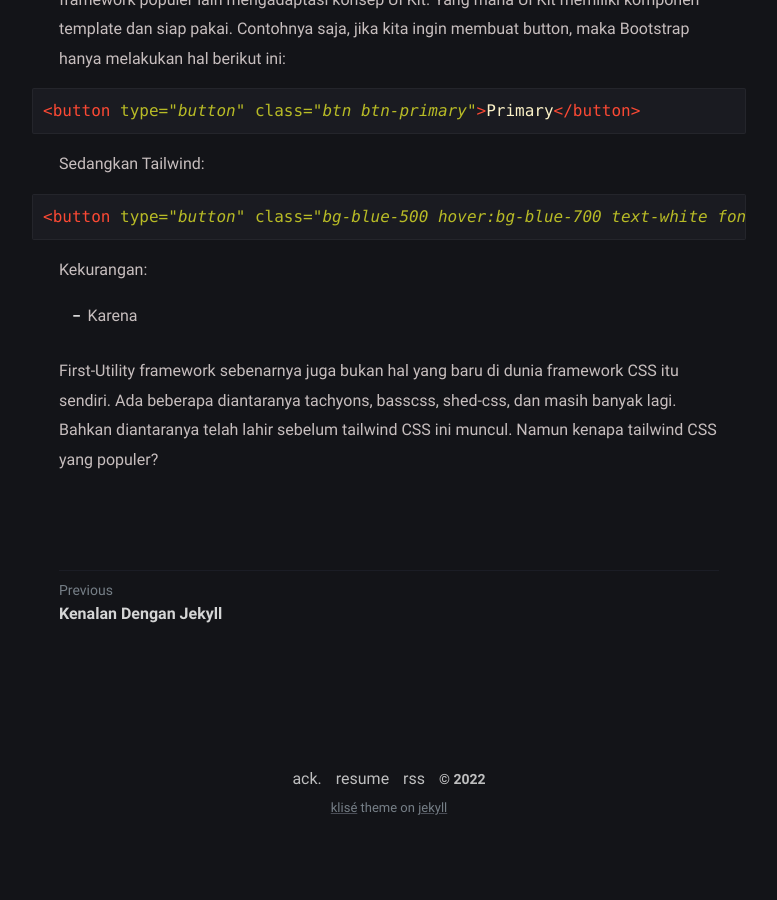
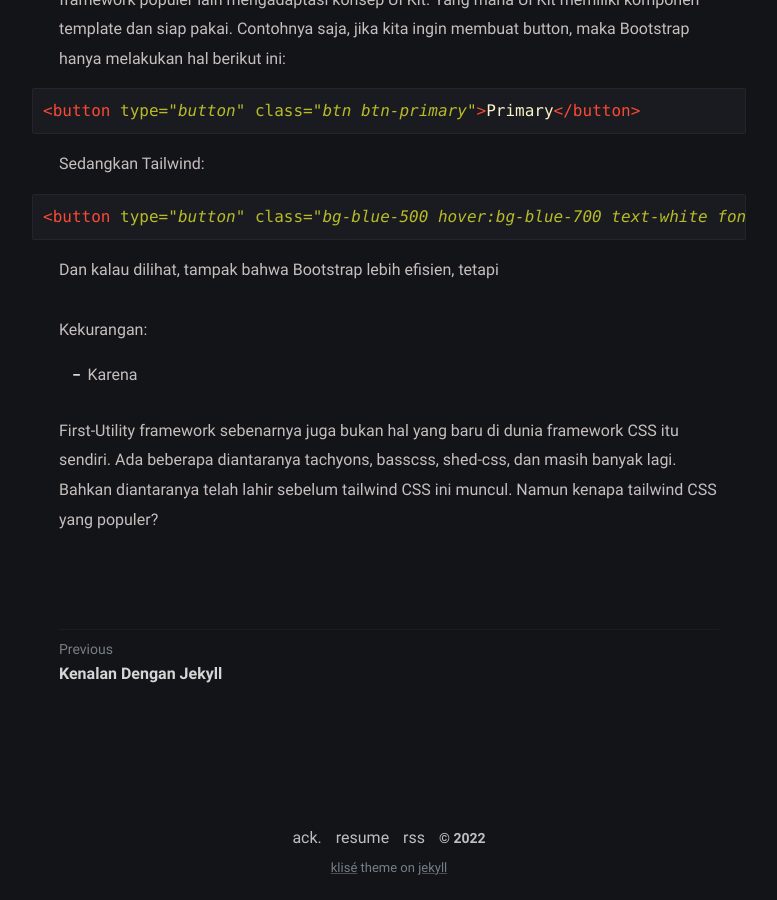
Before and after one commit to nixentric/nixentric.github.io, a Jekyll site: the page built from _posts/2022-02-15-tailwindcss-draft.md, in a window 1280 px wide and 900 px high, scrolled down 3224 px. Shown: the whole window, without its empty margins (251-1028 px from the left). Built offline with Jekyll 4.4.1, drawn with Linux system fonts in a browser that asks for light colours; before the commit the page ends 4076 px from its top, so only the background shows below that.

Commit message:
Update 2022-02-15-tailwindcss-draft.md

````diff
--- a/_posts/2022-02-15-tailwindcss-draft.md
+++ b/_posts/2022-02-15-tailwindcss-draft.md
@@ -100,6 +100,8 @@ Sedangkan Tailwind:
 <button type="button" class="bg-blue-500 hover:bg-blue-700 text-white font-bold py-2 px-4 rounded">Primary</button>
 ```
 
+Dan kalau dilihat, tampak bahwa Bootstrap lebih efisien, tetapi
+
 Kekurangan:
 - Karena
 
````
